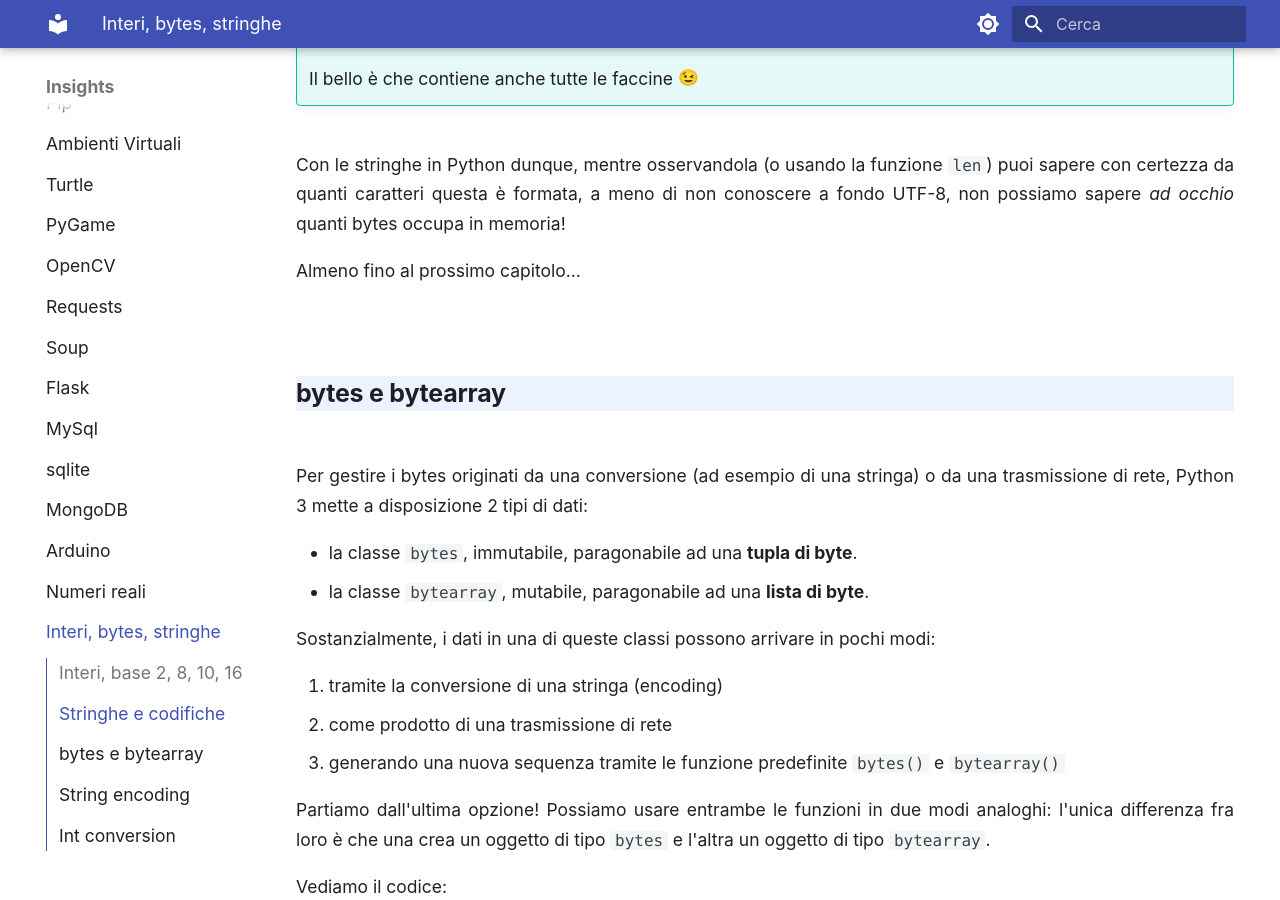
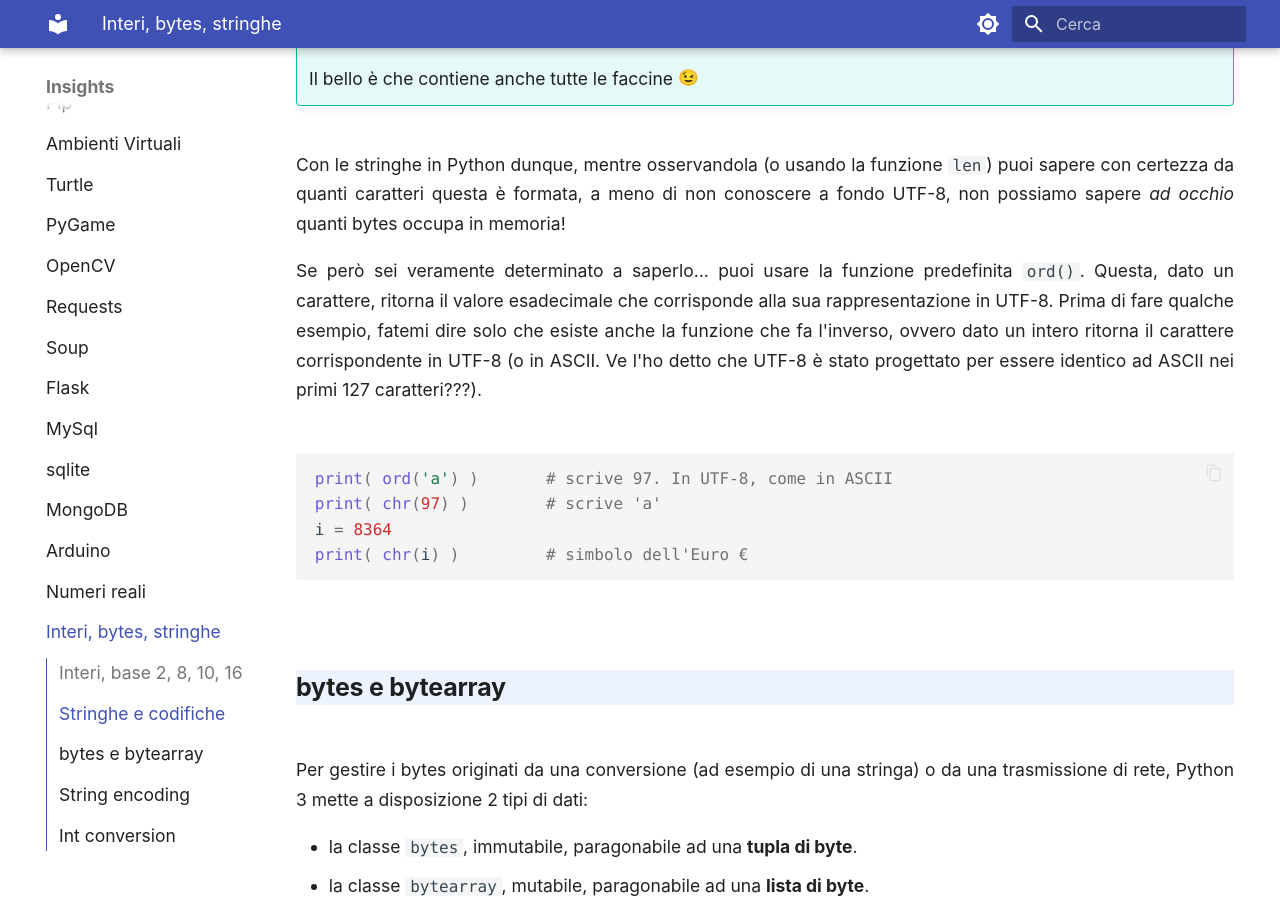
Before and after one commit to adjamhub/pyhandouts, an MkDocs documentation site: the page built from docs/insights/92_ibs.md, in a window 1280 px wide and 900 px high, scrolled down 3050 px. Built offline with MkDocs 1.6.1 and Material for MkDocs 9.7.7, drawn with Linux system fonts in a browser that asks for light colours; emoji names are drawn with the system emoji font.

Commit message:
ultimi aggiornamenti... fino alle prossime idee ;)

````diff
--- a/docs/insights/92_ibs.md
+++ b/docs/insights/92_ibs.md
@@ -98,8 +98,15 @@ In Python il tipo stringa (`str`) codifica i dati in [UNICODE](https://it.wikipe
 Con le stringhe in Python dunque, mentre osservandola (o usando la funzione `len`) puoi sapere con certezza da quanti caratteri questa è formata, a meno di non conoscere a fondo UTF-8,
 non possiamo sapere *ad occhio* quanti bytes occupa in memoria!
 
-Almeno fino al prossimo capitolo...
+Se però sei veramente determinato a saperlo... puoi usare la funzione predefinita `ord()`. Questa, dato un carattere, ritorna il valore esadecimale che corrisponde alla sua rappresentazione in UTF-8. Prima di fare qualche esempio, fatemi dire solo che esiste anche la funzione che fa l'inverso, ovvero dato un intero ritorna il carattere corrispondente
+in UTF-8 (o in ASCII. Ve l'ho detto che UTF-8 è stato progettato per essere identico ad ASCII nei primi 127 caratteri???).
 
+``` python
+print( ord('a') )       # scrive 97. In UTF-8, come in ASCII
+print( chr(97) )        # scrive 'a'
+i = 8364
+print( chr(i) )         # simbolo dell'Euro €
+```
 
 
 ## bytes e bytearray
````
